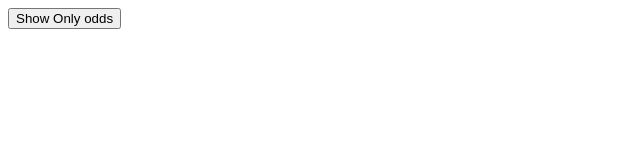
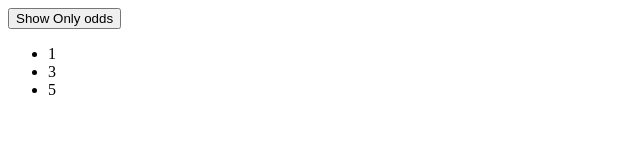
Before and after one commit to divyachawla28/directives, an Angular app: page / in a window 1280 px wide. Both pictures are taken after a click on the button "Show Only odds". Shown: the top 160 px of the page, without its empty margins (0-640 px from the left). Built offline with nearby package versions, Linux system fonts and the light colour scheme.

Commit message:
databindings,ngtemplate,ifelse,structural directive

```diff
--- a/src/app/app.component.html
+++ b/src/app/app.component.html
@@ -1,7 +1,12 @@
 <div class="container">
   <div class="row">
-    <app-component1>
-      <div class="holder" (status)="getStatus($event)"></div>
+    <app-component1 (status)="getStatus($event)">
+      <div class="holder" *ngIf="updated else holder1">
+        <li *ngFor="let odds of oddNumbers">{{odds}}</li>
+      </div>
+      <ng-template #holder1>
+        <li *ngFor="let evens of evenNumbers">{{evens}}</li>
+      </ng-template>
     </app-component1>
   </div>
 </div>
--- a/src/app/app.component.ts
+++ b/src/app/app.component.ts
@@ -9,7 +9,7 @@ export class AppComponent implements OnInit {
   numbers = [1,2,3,4,5,6];
   evenNumbers = [];
   oddNumbers = [];
-
+  updated:boolean = false;
   ngOnInit() {
   	for(let i = 0;i<this.numbers.length;i++) {
   		if(this.numbers[i]%2==0) {
@@ -20,4 +20,7 @@ export class AppComponent implements OnInit {
   		}
   	}
   }
+  getStatus(status:boolean) {
+  	this.updated = status;
+  }
 }
--- a/src/app/component1/component1.component.ts
+++ b/src/app/component1/component1.component.ts
@@ -8,7 +8,8 @@ import { Component, OnInit,Output,EventEmitter } from '@angular/core';
 export class Component1Component implements OnInit {
 
 	onlyOdds:boolean = false;
-	@Output() status = new EventEmitter<boolean>();
+	@Output() status = new EventEmitter<boolean>()
+
 
   constructor() { }
 
@@ -16,7 +17,8 @@ export class Component1Component implements OnInit {
   }
 
   buttonClick() {
-  	this.status.emit(!this.onlyOdds);
+  	this.onlyOdds = !this.onlyOdds;
+  	this.status.emit(this.onlyOdds);
   }
 
 }
```
